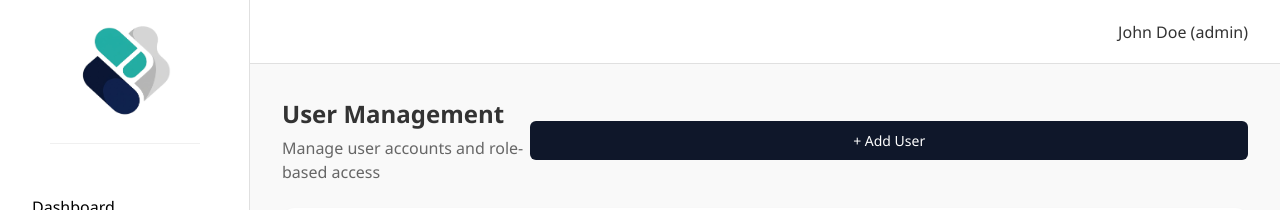
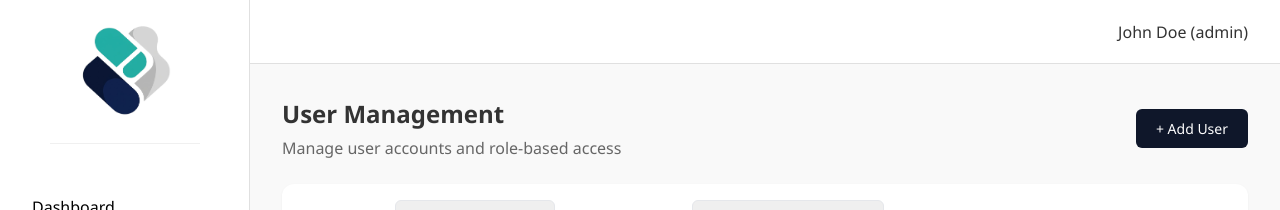
Before and after one commit to IceEz555/omni-project, a React (Vite) app in the folder omni-front-end/: page /admin/users in a window 1280 px wide. Shown: the top 210 px of the page. Built offline with nearby package versions, Linux system fonts and the light colour scheme; no server answers.

Commit message:
แก้ปุ่ม เปลี่ยนสี เปลี่ยนขนาด

```diff
--- a/omni-front-end/src/admin/deviceInventory.jsx
+++ b/omni-front-end/src/admin/deviceInventory.jsx
@@ -159,6 +159,7 @@
                         <Button
                             onClick={handleSubmit}
                             variant="primary"
+                            className="color-btn"
                         >
                             {editingId ? "Update Device" : "Create Device"}
                         </Button>
--- a/omni-front-end/src/admin/deviceProfile.jsx
+++ b/omni-front-end/src/admin/deviceProfile.jsx
@@ -112,13 +112,13 @@
                 </div>
                 {!showCreateForm && (
                     <Button
-                        variant="primary"
+                        className="add-user-btn"
                         onClick={() => {
                             resetForm();
                             setShowCreateForm(true);
                         }}
                     >
-                        + New Project
+                        + New Profile
                     </Button>
                 )}
             </div>
@@ -132,6 +132,7 @@
                         <Button
                             variant="primary"
                             onClick={handleSubmit}
+                            className="color-btn"
                         >
                             {editingId ? "Update Profile" : "Create Profile"}
                         </Button>
--- a/omni-front-end/src/admin/userManagement.jsx
+++ b/omni-front-end/src/admin/userManagement.jsx
@@ -160,6 +160,7 @@
                         <Button
                             onClick={handleSubmit}
                             variant="primary"
+                            className="color-btn"
                         >
                             {editingId ? "Update User" : "Create User"}
                         </Button>
--- a/omni-front-end/src/components/common/Button.jsx
+++ b/omni-front-end/src/components/common/Button.jsx
@@ -8,7 +8,7 @@
 export const Button = ({
     children,
     onClick,
-    variant = 'primary', // primary, secondary, danger, outline
+    variant = '',
     className = '',
     disabled = false,
     type = 'button',
@@ -17,7 +17,7 @@
     return (
         <button
             type={type}
-            className={`common-btn btn-${variant} ${className}`}
+            className={className}
             onClick={onClick}
             disabled={disabled}
             style={style}
--- a/omni-front-end/src/components/common/common.css
+++ b/omni-front-end/src/components/common/common.css
@@ -1,6 +1,6 @@
 /* Button Styles */
 .common-btn {
-    padding: 8px 16px;
+    padding: 5px 10px;
     border-radius: 6px;
     border: none;
     font-size: 14px;
@@ -13,12 +13,19 @@
     outline: none;
 }
 
+.btn-add {
+    background-color: #595454ff;
+    color: white;
+}
+
 .common-btn:disabled {
     opacity: 0.6;
     cursor: not-allowed;
 }
 
 .btn-primary {
+    padding: 10px 20px;
+    font-size: 16px;
     background-color: #3498db;
     color: white;
 }
--- a/omni-front-end/src/css/userManagement.css
+++ b/omni-front-end/src/css/userManagement.css
@@ -9,6 +9,11 @@
     margin: 0;
     font-size: 24px;
     font-weight: bold;
+}
+
+.color-btn {
+    background-color:#1a1a1a;
+    color: white;
 }
 
 .user-management-subtitle {
--- a/omni-front-end/src/pages/auth.jsx
+++ b/omni-front-end/src/pages/auth.jsx
@@ -67,7 +67,7 @@
           <Button
             className="btn-primary"
             type="submit"
-            style={{ width: '100%', marginTop: '16px' }}
+            style={{ width: '100%', marginTop: '16px', backgroundColor: 'var(--seafoam-main)', color: 'white'  }}
           >
             Sign In
           </Button>
```
